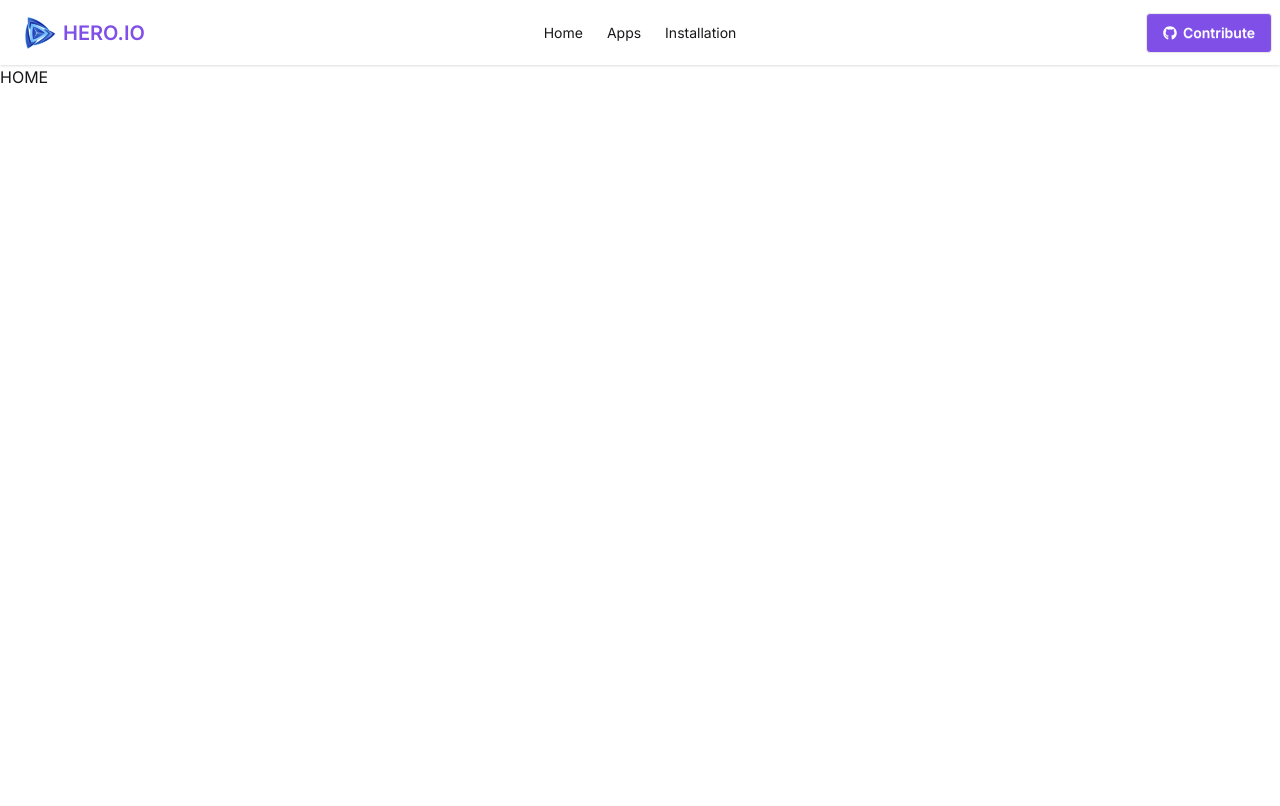
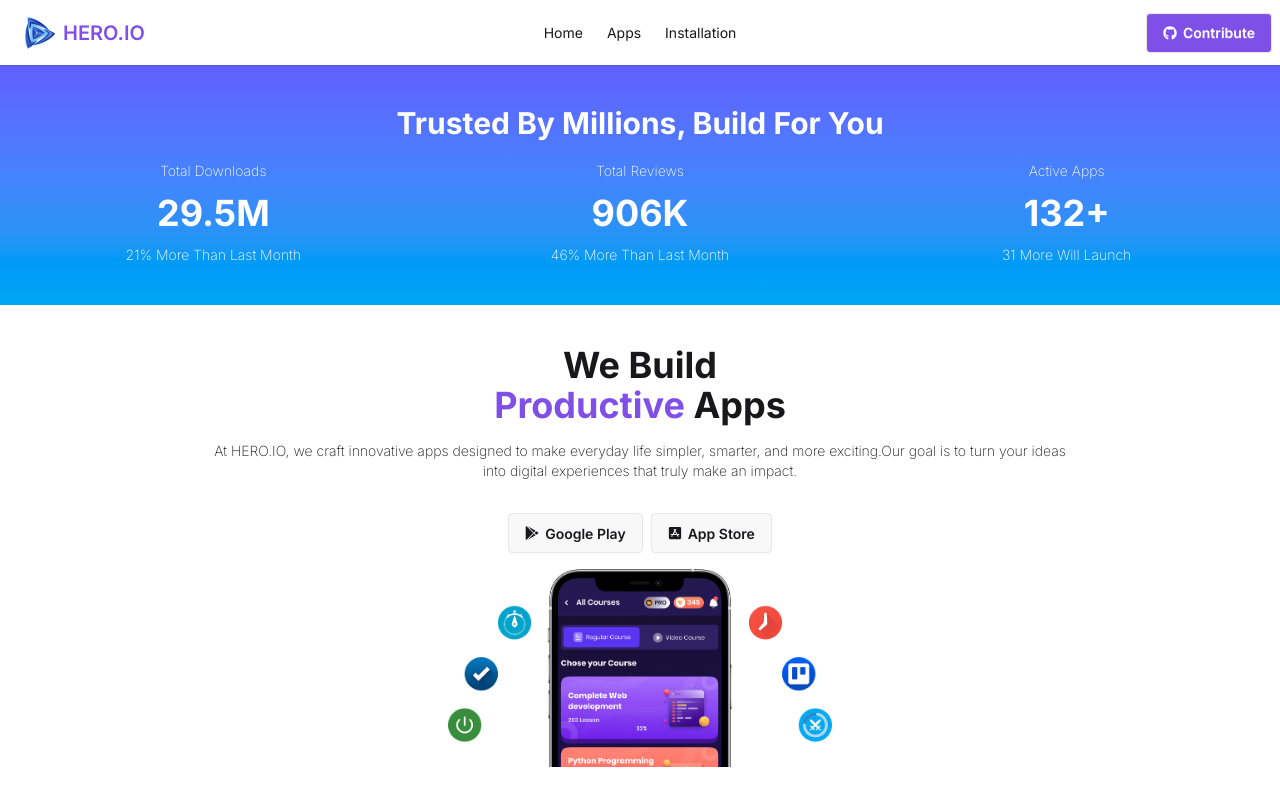
Before and after one commit to rahmansh/hero_io, a React (Vite) app: page / in a window 1280 px wide. Built offline with nearby package versions, Linux system fonts and the light colour scheme.

Commit message:
feat: Add hero section

```diff
--- /dev/null
+++ b/src/components/HeroMain.jsx
@@ -0,0 +1,20 @@
+import { FaGooglePlay } from "react-icons/fa";
+import { FaAppStoreIos } from "react-icons/fa";
+import heroImg from "../assets/hero copy.png"
+
+
+const HeroMain = () => {
+    return (
+        <div className="text-center py-10 grid justify-items-center">
+            <h2 className="text-4xl font-bold">We Build <br /> <span className="text-[#804fe8]">Productive</span> Apps</h2>
+            <p className="font-extralight text-sm py-4 w-2/3">At HERO.IO, we craft innovative apps designed to make everyday life simpler, smarter, and more exciting.Our goal is to turn your ideas into digital experiences that truly make an impact.</p>
+            <div className="flex gap-2 py-4">
+                <button className="btn"><FaGooglePlay />Google Play</button>
+                <button className="btn"><FaAppStoreIos />App Store</button>
+            </div>
+            <img className="w-96" src={heroImg} alt="" />
+        </div>
+    );
+};
+
+export default HeroMain;
--- /dev/null
+++ b/src/components/HeroStats.jsx
@@ -0,0 +1,28 @@
+const HeroStats = () => {
+    return (
+        <div className="bg-linear-to-t from-sky-500 to-indigo-500 text-white py-10">
+            <div className="max-w-7xl mx-auto w-full">
+                <h1 className="font-bold text-3xl text-center mb-5">Trusted By Millions, Build For You</h1>
+                <div className="grid grid-cols-1 md:grid-cols-3 justify-items-center">
+                    <div className="text-center">
+                        <p className="text-sm font-extralight">Total Downloads</p>
+                        <h2 className="text-4xl font-bold my-3">29.5M</h2>
+                        <p className="text-sm font-extralight">21% More Than Last Month</p>
+                    </div>
+                    <div className="text-center">
+                        <p className="text-sm font-extralight">Total Reviews</p>
+                        <h2 className="text-4xl font-bold my-3">906K</h2>
+                        <p className="text-sm font-extralight">46% More Than Last Month</p>
+                    </div>
+                    <div className="text-center">
+                        <p className="text-sm font-extralight">Active Apps</p>
+                        <h2 className="text-4xl font-bold my-3">132+</h2>
+                        <p className="text-sm font-extralight">31 More Will Launch</p>
+                    </div>
+                </div>
+            </div>
+        </div>
+    );
+};
+
+export default HeroStats;
--- a/src/layouts/Root.jsx
+++ b/src/layouts/Root.jsx
@@ -5,7 +5,9 @@ const Root = () => {
     return (
         <>
             <Navbar />
-            <Outlet />
+            <div>
+                <Outlet />
+            </div>
         </>
     );
 };
--- a/src/main.jsx
+++ b/src/main.jsx
@@ -19,7 +19,7 @@ const router = createBrowserRouter([
     Component: Root,
     errorElement: <ErrorPage />,
     children: [
-      { index: true, Component: Home },
+      { index: "/", Component: Home },
       { path: "all-apps", Component: AllApps },
       { path: "app/:id", Component: AppDetails },
       { path: "my-installations", Component: MyInstallations }
--- a/src/pages/Home.jsx
+++ b/src/pages/Home.jsx
@@ -1,7 +1,11 @@
+import HeroMain from "../components/HeroMain";
+import HeroStats from "../components/HeroStats";
+
 const Home = () => {
     return (
         <div>
-            <h1>HOME</h1>
+            <HeroStats />
+            <HeroMain />
         </div>
     );
 };
```
